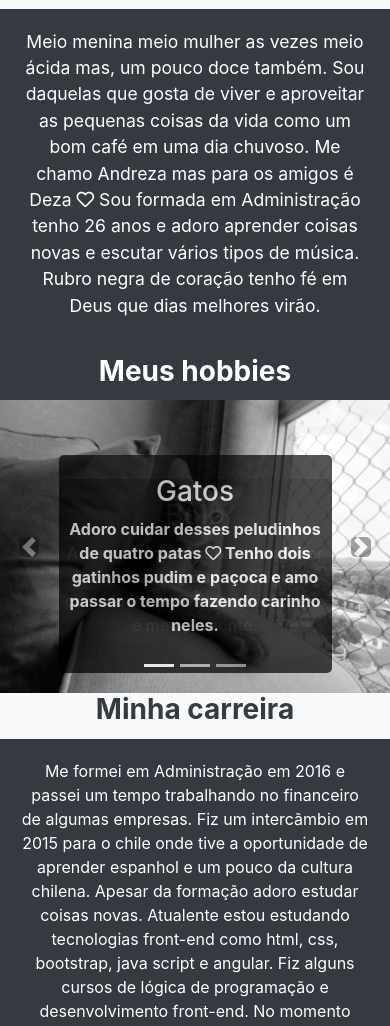
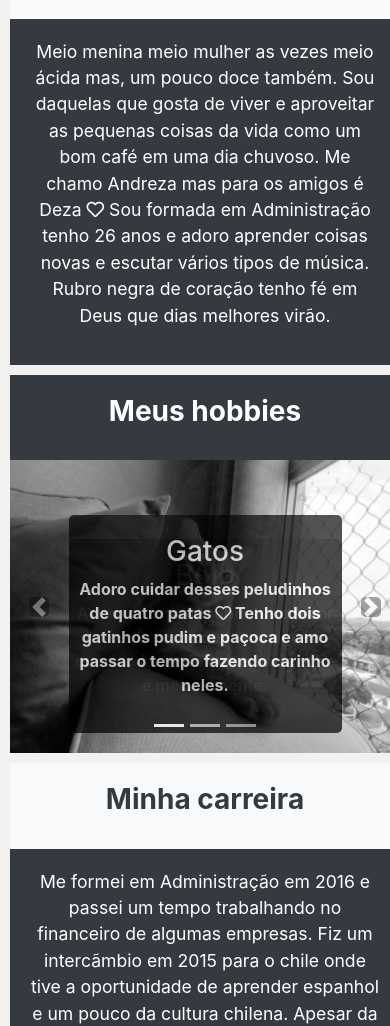
Before and after one commit to andrezasantana/personal-page, a website: page index.html in a window 390 px wide. Shown: the part 77-1103 px from the top of the page. Drawn offline with nearby package versions, Linux system fonts and the light colour scheme.

Commit message:
Adjust css font and spacing

```diff
--- a/style.css
+++ b/style.css
@@ -5,13 +5,14 @@ body {
 .card-1 {
     width: 80%;
     margin: 0 auto;
-    margin-top: 40px;
+    margin-top: 80px;
     font-size: 1.1rem;
 }
 
 @media(max-width:460px) {
     .card-1 {
         width: 100%;
+        margin: 10px;
     }
 }
 
@@ -23,17 +24,20 @@ body {
 @media(max-width:460px) {
     .card-2 {
         width: 100%;
+        margin: 10px;
     }
 }
 
 .card-3 {
     width: 80%;
     margin: 0 auto;
+    font-size: 1.1rem;
 }
 
 @media(max-width:460px) {
     .card-3 {
         width: 100%;
+        margin: 10px;
     }
 }
 
@@ -46,10 +50,12 @@ body {
 @media(max-width:460px) {
     .card-4 {
         width: 100%;
+        margin: 10px;
     }
 }
 
 .title-1 {
+    padding:20px;
     display: flex;
     flex-direction: column;
     justify-content: center;
```
